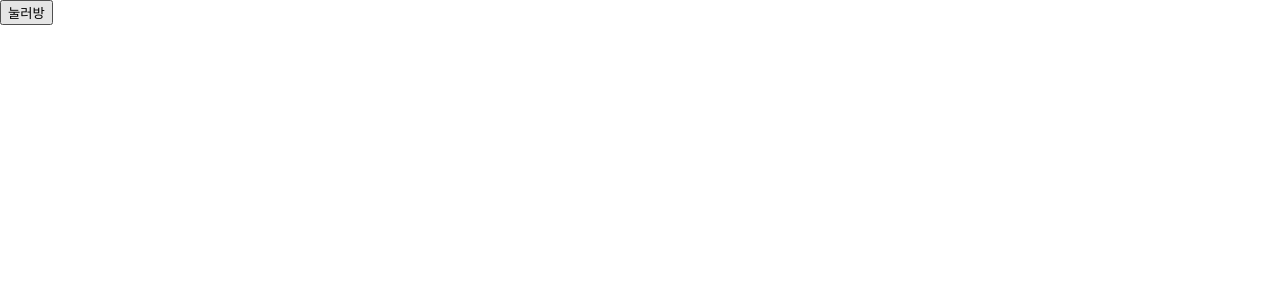
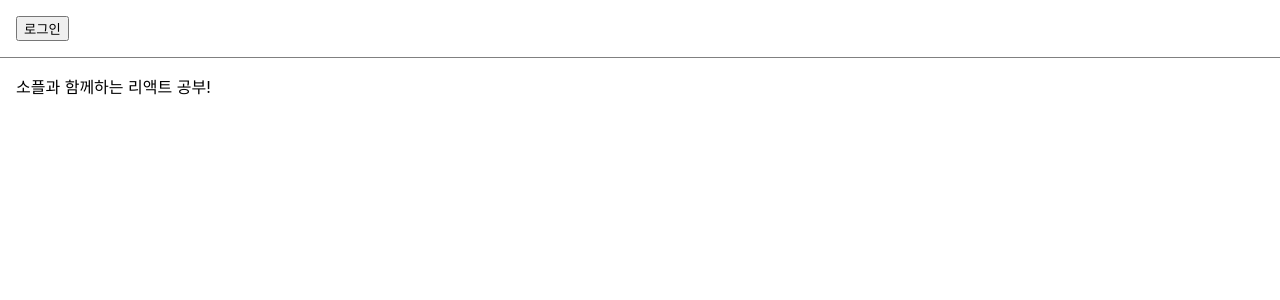
Before and after one commit to Chaintae/23-react1, a React (Create React App) app: page / in a window 1280 px wide. Shown: the top 300 px of the page. Built offline with nearby package versions, Linux system fonts and the light colour scheme.

Commit message:
asdsadsa

```diff
--- /dev/null
+++ b/src/chapter_09/LandingPage.jsx
@@ -0,0 +1,27 @@
+import React, { useState } from "react";
+import Toolbar from "./Toolbar";
+
+function LandingPage(props) {
+    const [isLoggedIn, setIsLoggedIn] = useState(false);
+
+    const onClickLogin = () => {
+        setIsLoggedIn(true);
+    };
+
+    const onClickLogout = () => {
+        setIsLoggedIn(false);
+    };
+
+    return (
+        <div>
+            <Toolbar
+                isLoggedIn={isLoggedIn}
+                onClickLogin={onClickLogin}
+                onClickLogout={onClickLogout}
+            />
+            <div style={{ padding: 16 }}>소플과 함께하는 리액트 공부!</div>
+        </div>
+    );
+}
+
+export default LandingPage;
--- /dev/null
+++ b/src/chapter_09/Toolbar.jsx
@@ -0,0 +1,31 @@
+import React from "react";
+
+const styles = {
+    wrapper: {
+        padding: 16,
+        display: "flex",
+        flexDirection: "row",
+        borderBottom: "1px solid grey",
+    },
+    greeting: {
+        marginRight: 8,
+    },
+};
+
+function Toolbar(props) {
+    const { isLoggedIn, onClickLogin, onClickLogout } = props;
+
+    return (
+        <div style={styles.wrapper}>
+            {isLoggedIn && <span style={styles.greeting}>환영합니다!</span>}
+
+            {isLoggedIn ? (
+                <button onClick={onClickLogout}>로그아웃</button>
+            ) : (
+                <button onClick={onClickLogin}>로그인</button>
+            )}
+        </div>
+    );
+}
+
+export default Toolbar;
--- a/src/index.js
+++ b/src/index.js
@@ -11,10 +11,12 @@
 import useCounter from './chapter_07/useCounter';
 import Accommodate from './chapter_07/Accommodate';
 import ConfirmButton from './chapter_08/ConfirmButton';
+import Toolbar from './chapter_09/Toolbar';
+import LandingPage from './chapter_09/LandingPage';
 const root = ReactDOM.createRoot(document.getElementById('root'));
 root.render(
   <React.StrictMode>
-    <ConfirmButton/>
+    <LandingPage/>
   </React.StrictMode>
 );
 
```
Also changed, not shown: 1 other file (tests, documents, lock files or other folders).
